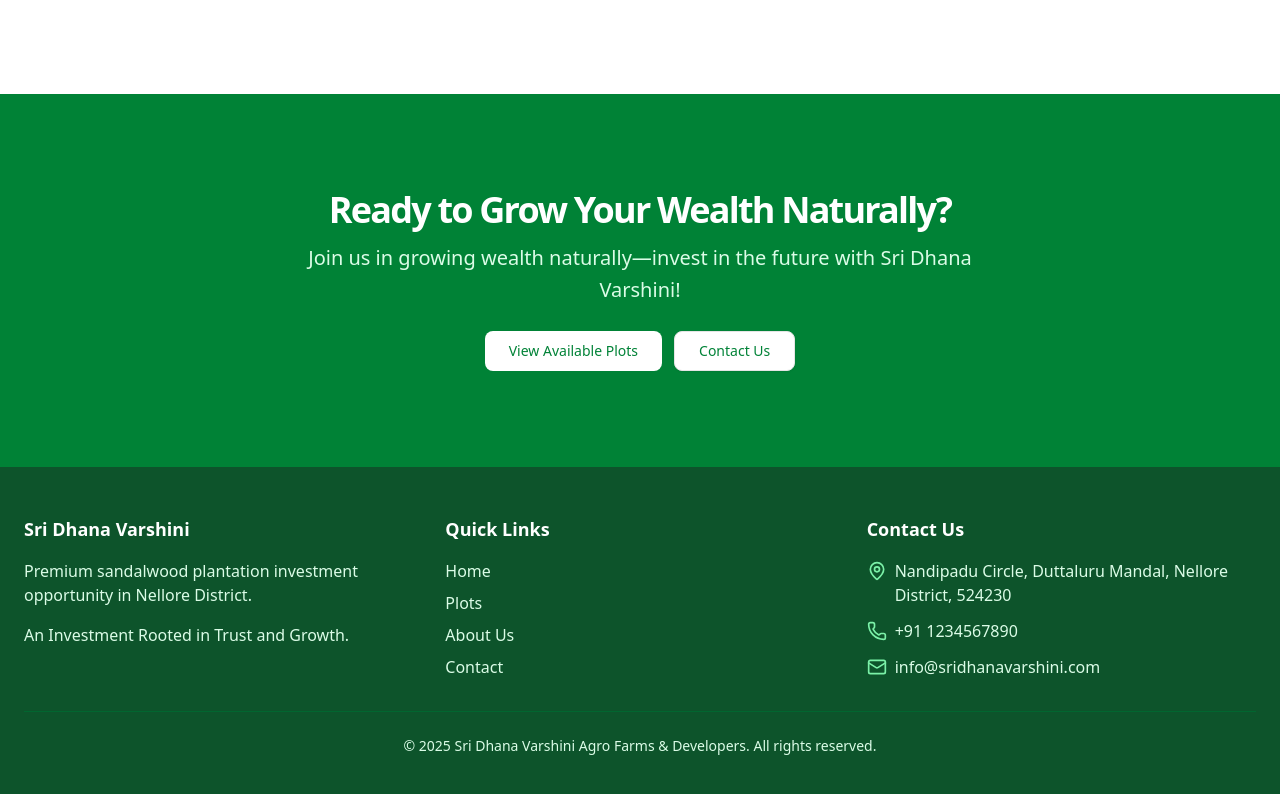
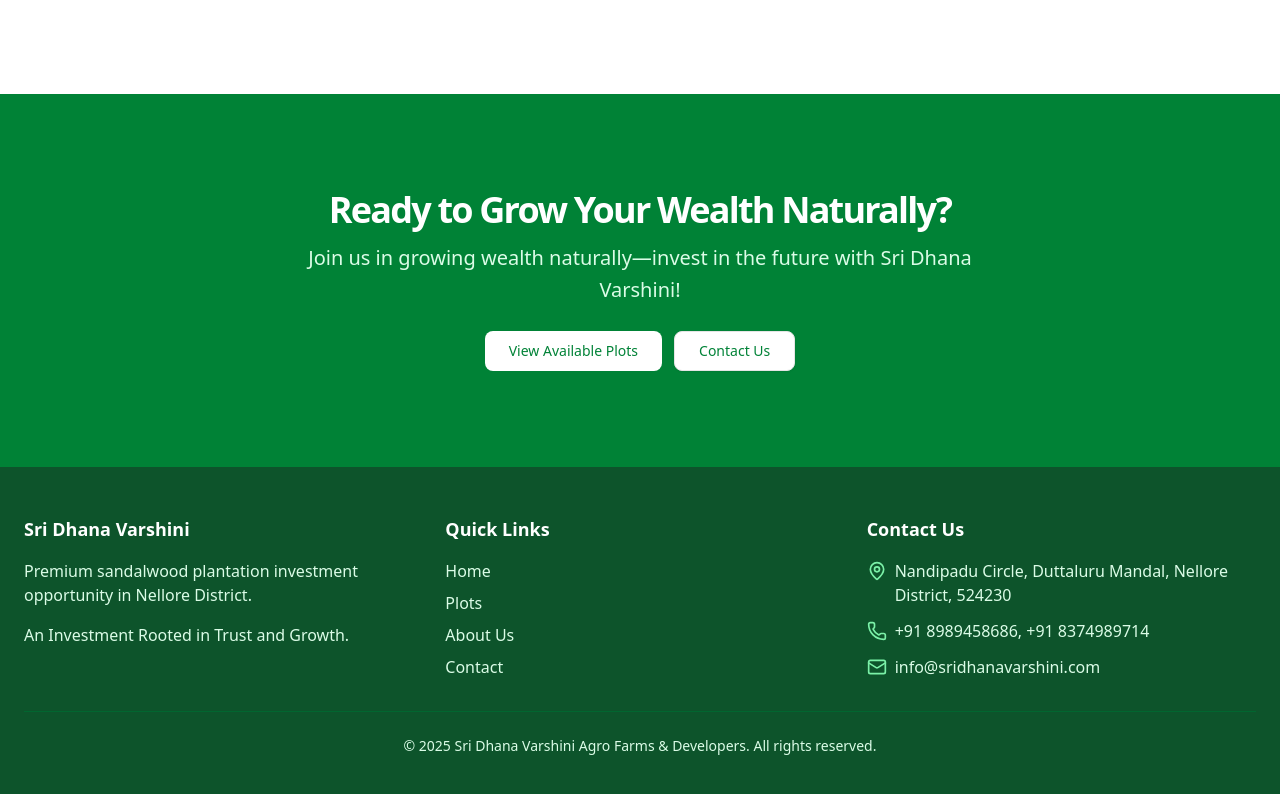
Before and after one commit to sdv6699/argo-farms, a Next.js app: page / in a window 1280 px wide. Shown: the part 2128-2922 px from the top of the page. Built offline with nearby package versions, Linux system fonts and the light colour scheme; no server answers; the database is empty.

Commit message:
Update footer.tsx

```diff
--- a/components/footer.tsx
+++ b/components/footer.tsx
@@ -47,7 +47,7 @@ export function Footer() {
               </li>
               <li className="flex items-center gap-2">
                 <Phone className="h-5 w-5 text-green-300 shrink-0" />
-                <span className="text-green-100">+91 1234567890</span>
+                <span className="text-green-100">+91 8989458686, +91 8374989714</span>
               </li>
               <li className="flex items-center gap-2">
                 <Mail className="h-5 w-5 text-green-300 shrink-0" />
```
